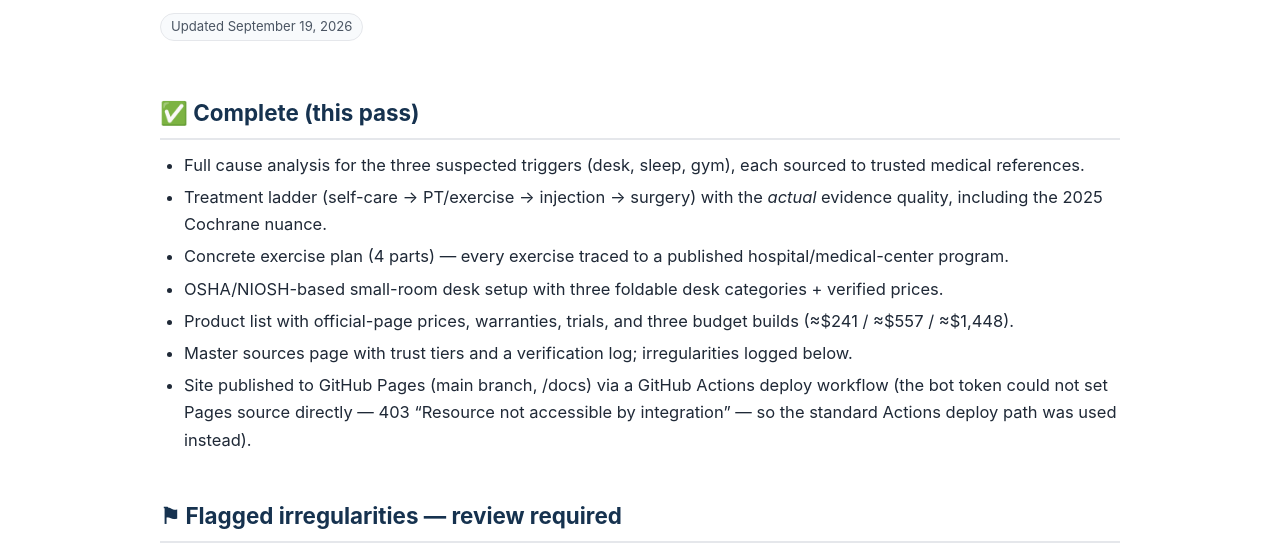
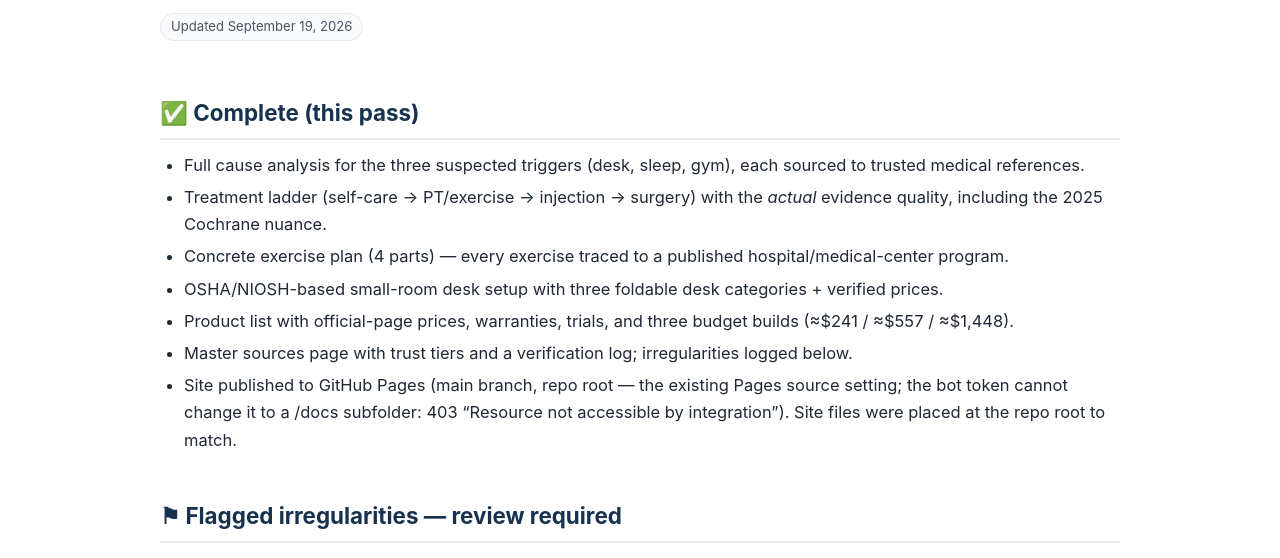
Before and after one commit to buffedlizard55-lab/ShoulderPain, a plain HTML site: page next-steps.html in a window 1280 px wide. Shown: the part 233-791 px from the top of the page. Drawn offline with Linux system fonts and the light colour scheme.

Commit message:
Serve site from repo root to match existing Pages source setting
- Pages is configured for main branch / (repo root); CI token cannot
  change the source to /docs (403), so move site files to the root and
  drop the now-redundant Actions deploy workflow
- Update README and next-steps deployment notes

Co-authored-by: arena-agent <297053741+arena-agent@users.noreply.github.com>

```diff
--- a/docs/next-steps.html
+++ b/next-steps.html
@@ -39,9 +39,9 @@
       <li>OSHA/NIOSH-based small-room desk setup with three foldable desk categories + verified prices.</li>
       <li>Product list with official-page prices, warranties, trials, and three budget builds (≈$241 / ≈$557 / ≈$1,448).</li>
       <li>Master sources page with trust tiers and a verification log; irregularities logged below.</li>
-      <li>Site published to GitHub Pages (main branch, /docs) via a GitHub Actions deploy workflow
-        (the bot token could not set Pages source directly — 403 “Resource not accessible by integration” — so the
-        standard Actions deploy path was used instead).</li>
+      <li>Site published to GitHub Pages (main branch, repo root — the existing Pages source setting; the bot token
+        cannot change it to a /docs subfolder: 403 “Resource not accessible by integration”). Site files were placed
+        at the repo root to match.</li>
     </ul>
   </section>
 
```
Also changed, not shown: .github/workflows/deploy-pages.yml (deleted), README.md, causes.html (renamed from docs/causes.html), css/style.css (renamed from docs/css/style.css), ergonomics.html (renamed from docs/ergonomics.html), exercises.html (renamed from docs/exercises.html), index.html (renamed from docs/index.html), products.html (renamed from docs/products.html), sources.html (renamed from docs/sources.html), treatment.html (renamed from docs/treatment.html).
